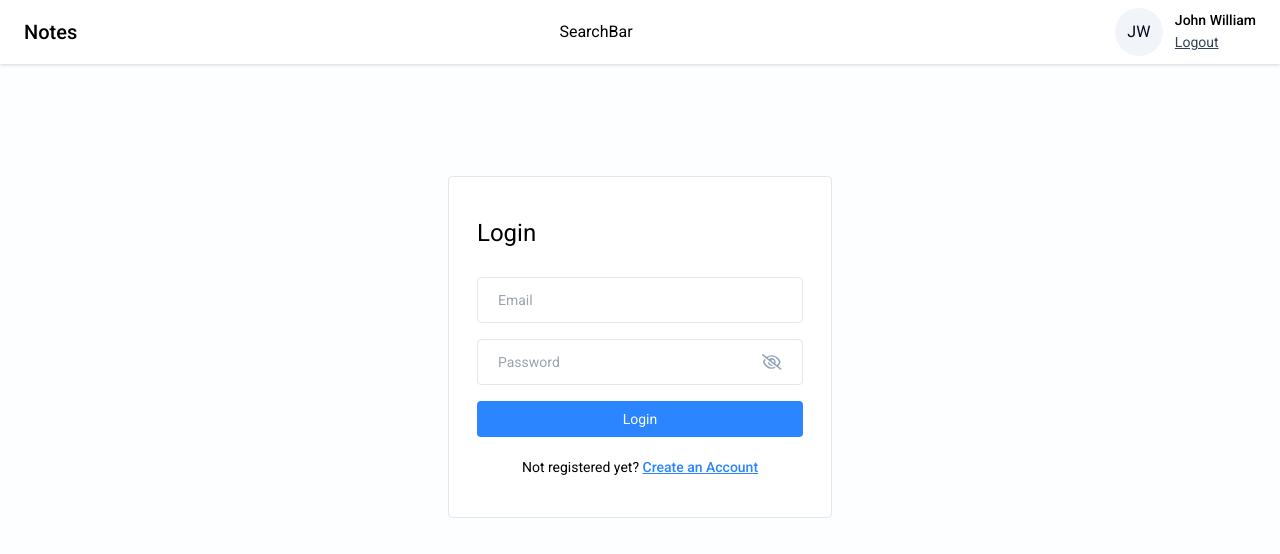
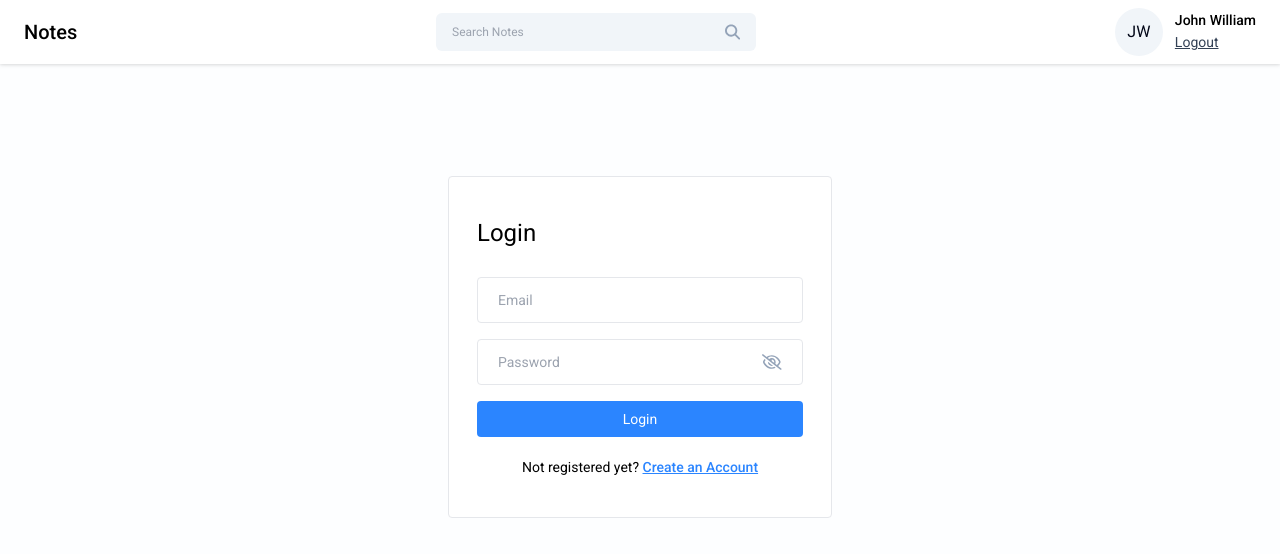
Before and after one commit to RafiHalliday/note-app, a React (Vite) app in the folder src/frontend/note-app/: page /login in a window 1280 px wide. Shown: the top 554 px of the page. Built offline with nearby package versions, Linux system fonts and the light colour scheme.

Commit message:
feat: navbar search component

```diff
--- a/src/frontend/note-app/src/components/Navbar/Navbar.jsx
+++ b/src/frontend/note-app/src/components/Navbar/Navbar.jsx
@@ -1,21 +1,37 @@
-import React from 'react'
+import React, { useState } from 'react'
 import ProfileInfo from '../Cards/ProfileInfo'
 import { useNavigate } from 'react-router-dom'
 import SearchBar from '../SearchBar/SearchBar'
 
 const Navbar = () => {
 
-  const navigate = useNavigate()
+  const [searchQuery, setSearchQuery] = useState("")
+  const navigate = useNavigate
 
   const onLogout = () => {
     navigate("/login")
+  }
+
+  const handleSearch = () => {
+
+  }
+
+  const onClearSearch = () => {
+    setSearchQuery("")
   }
 
   return (
     <div className='bg-white flex items-center justify-between px-6 py-2 drop-shadow'>
       <h2 className='text-xl font-medium text-black py-2'>Notes</h2>
 
-      <SearchBar />
+      <SearchBar
+      value={searchQuery}
+      onChange={({ target }) => {
+        setSearchQuery(target.value)
+      }}
+      handleSearch={handleSearch}
+      onClearSearch={onClearSearch}
+      />
 
       <ProfileInfo onLogout={onLogout}/>
     </div>
--- a/src/frontend/note-app/src/components/SearchBar/SearchBar.jsx
+++ b/src/frontend/note-app/src/components/SearchBar/SearchBar.jsx
@@ -1,8 +1,24 @@
 import React from 'react'
+import { FaMagnifyingGlass } from 'react-icons/fa6'
+import { IoMdClose } from 'react-icons/io'
 
-const SearchBar = () => {
+const SearchBar = ({value, onChange, handleSearch, onClearSearch}) => {
   return (
-    <div>SearchBar</div>
+    <div className='w-80 flex items-center px-4 bg-slate-100 rounded-md'>
+        <input
+        type='text'
+        placeholder='Search Notes'
+        className='w-full text-xs bg-transparent py-[11px] outline-none'
+        value={value}
+        onChange={onChange}
+        />
+
+        {value && (
+            <IoMdClose className='text-xl text-slate-500 cursor-pointer hover:text-black mr-3' onClick={onClearSearch}/>
+        )}
+
+        <FaMagnifyingGlass className='text-slate-400 cursor-pointer hover:text-black' onClick={handleSearch}/>
+    </div>
   )
 }
 
--- a/src/frontend/note-app/src/pages/Home/Home.jsx
+++ b/src/frontend/note-app/src/pages/Home/Home.jsx
@@ -5,6 +5,10 @@
   return (
     <>
         <Navbar />
+
+        <div className='container mx-auto'>
+
+        </div>
     </>
   )
 }
```
